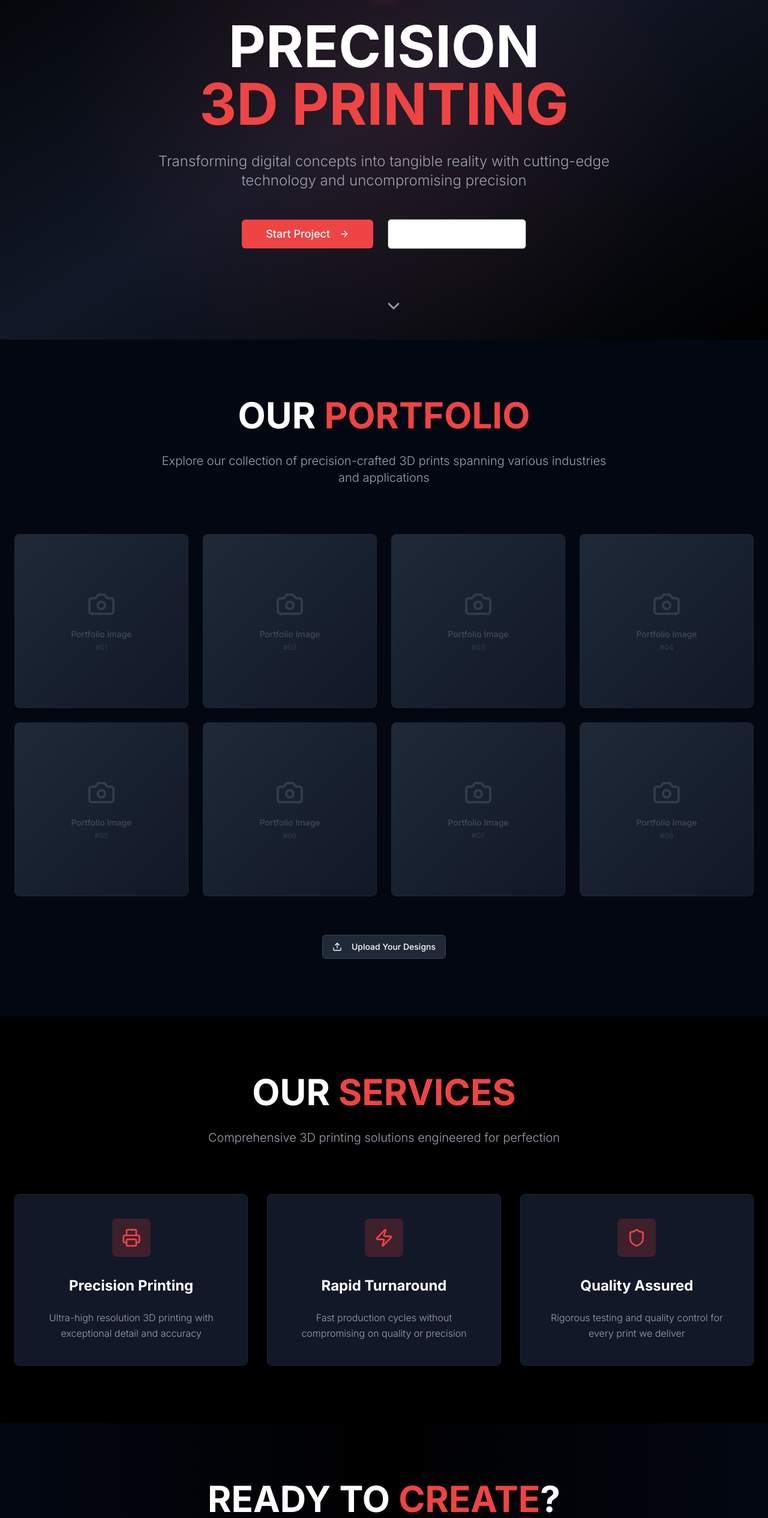
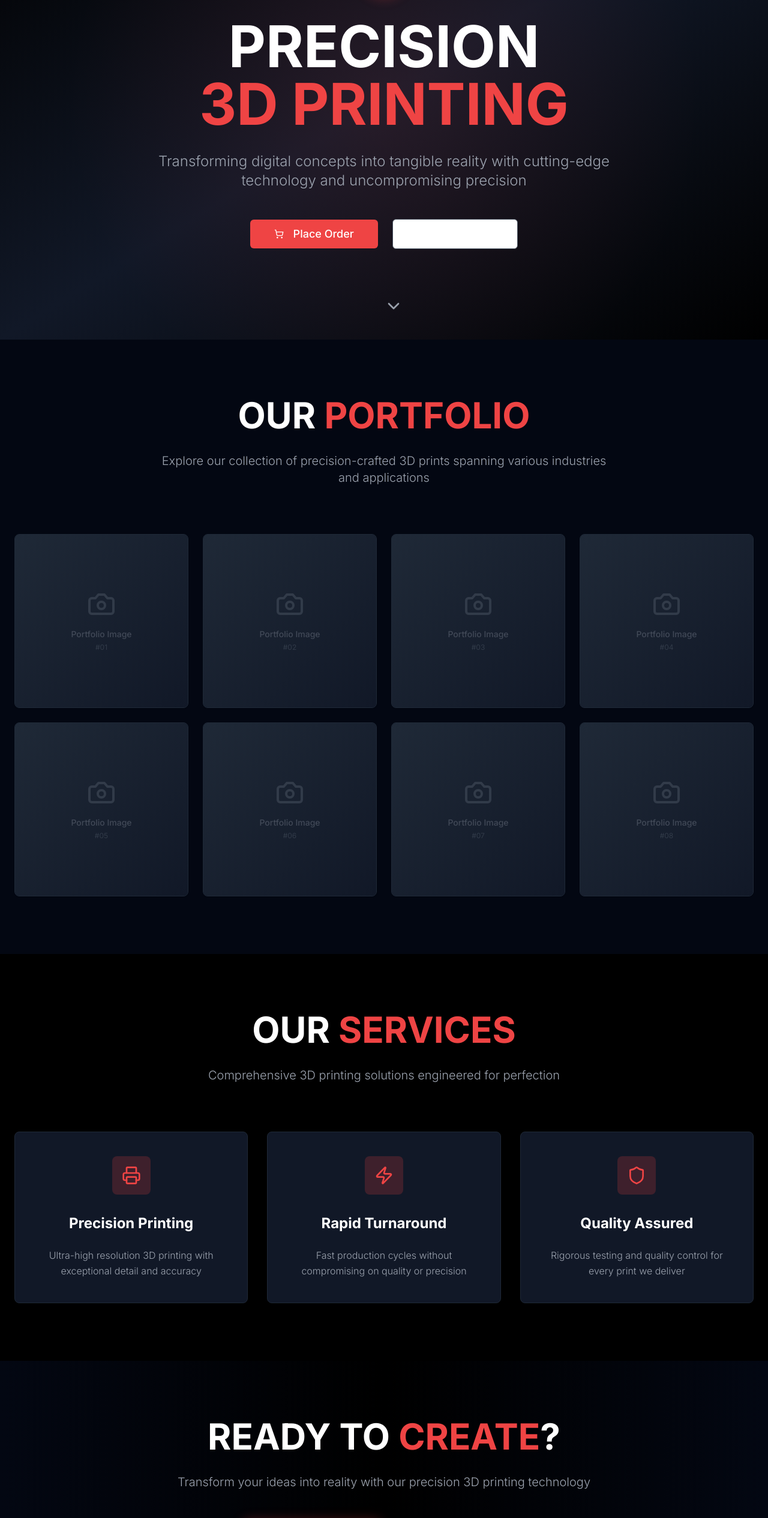
Before and after one commit to lukaasmil/vp3d-visual-craft, a React (Vite) app: page / in a window 1280 px wide. Shown: the part 234-2764 px from the top of the page at 60% size. Built offline with nearby package versions, Linux system fonts and the light colour scheme.

Commit message:
Refactor: Update CTA and Portfolio sections
- Removed "Upload Your Designs" and "Start Project" buttons.
- Added a contact/order link and paired it with the "Get Quote" button.
- Made the "View Process" button invisible.

```diff
--- a/src/pages/Index.tsx
+++ b/src/pages/Index.tsx
@@ -1,6 +1,6 @@
 
 import { useState, useEffect } from "react";
-import { ArrowRight, Printer, Zap, Shield, Play, ChevronDown, Camera, Upload } from "lucide-react";
+import { ArrowRight, Printer, Zap, Shield, ChevronDown, Camera, Mail, ShoppingCart } from "lucide-react";
 import { Button } from "@/components/ui/button";
 import { Card, CardContent } from "@/components/ui/card";
 
@@ -77,12 +77,12 @@ const Index = () => {
           </p>
           <div className="flex flex-col sm:flex-row items-center justify-center gap-6">
             <Button size="lg" className="bg-red-500 hover:bg-red-600 text-white text-lg px-10 py-6 font-medium">
-              Start Project
-              <ArrowRight className="ml-2 w-5 h-5" />
+              <ShoppingCart className="mr-2 w-5 h-5" />
+              Place Order
             </Button>
             <Button size="lg" variant="outline" className="border-gray-600 text-white hover:bg-gray-800 text-lg px-10 py-6 font-medium">
-              <Play className="mr-2 w-5 h-5" />
-              View Process
+              <Mail className="mr-2 w-5 h-5" />
+              Contact Us
             </Button>
           </div>
         </div>
@@ -127,13 +127,6 @@ const Index = () => {
               </Card>
             ))}
           </div>
-
-          <div className="text-center mt-16">
-            <Button className="bg-gray-800 hover:bg-gray-700 text-white border border-gray-700 hover:border-red-500/50">
-              <Upload className="mr-2 w-4 h-4" />
-              Upload Your Designs
-            </Button>
-          </div>
         </div>
       </section>
 
@@ -173,7 +166,7 @@ const Index = () => {
       </section>
 
       {/* CTA Section */}
-      <section className="py-24 px-6 bg-gradient-to-r from-gray-950 via-black to-gray-950">
+      <section id="contact" className="py-24 px-6 bg-gradient-to-r from-gray-950 via-black to-gray-950">
         <div className="max-w-5xl mx-auto text-center">
           <h2 className="text-5xl md:text-6xl font-bold mb-8 text-white leading-tight">
             READY TO <span className="text-red-500">CREATE</span>?
@@ -181,10 +174,16 @@ const Index = () => {
           <p className="text-xl text-gray-400 mb-12 font-light max-w-3xl mx-auto">
             Transform your ideas into reality with our precision 3D printing technology
           </p>
-          <Button size="lg" className="bg-red-500 hover:bg-red-600 text-white text-lg px-12 py-6 font-medium animate-glow">
-            Start Your Project
-            <ArrowRight className="ml-2 w-5 h-5" />
-          </Button>
+          <div className="flex flex-col sm:flex-row items-center justify-center gap-6">
+            <Button size="lg" className="bg-red-500 hover:bg-red-600 text-white text-lg px-12 py-6 font-medium animate-glow">
+              <ShoppingCart className="mr-2 w-5 h-5" />
+              Place Order
+            </Button>
+            <Button size="lg" variant="outline" className="border-gray-600 text-white hover:bg-gray-800 text-lg px-12 py-6 font-medium">
+              <Mail className="mr-2 w-5 h-5" />
+              Get Quote
+            </Button>
+          </div>
         </div>
       </section>
 
```
